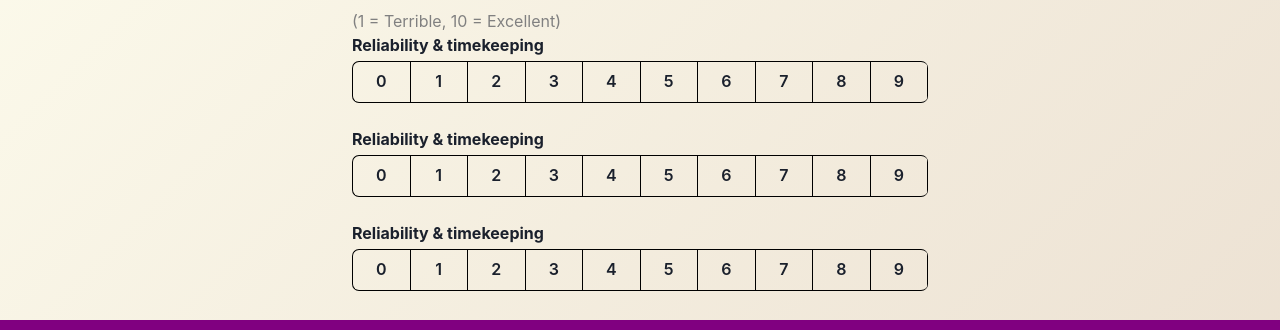
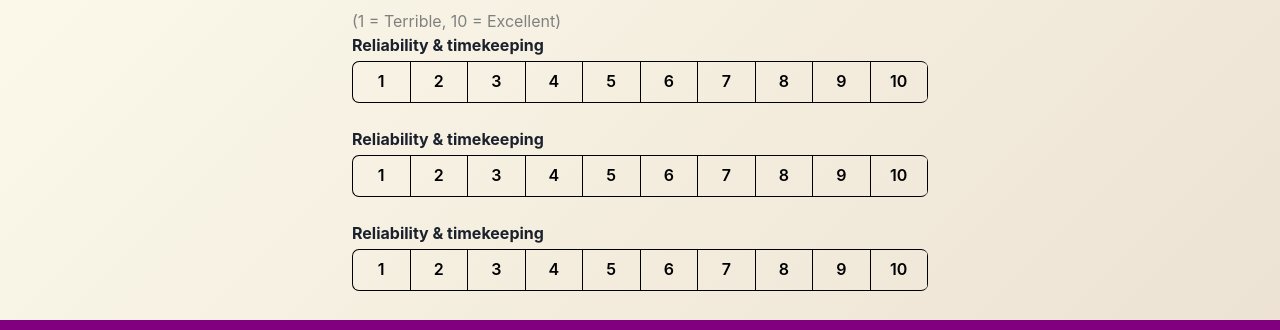
Before and after one commit to aayushwrld/qualitycarpet, a React (Vite) app in the folder client/: page /review in a window 1280 px wide. Shown: the part 440-770 px from the top of the page. Built offline with nearby package versions, Linux system fonts and the light colour scheme.

Commit message:
Enhancement

```diff
--- a/client/src/components/Rater.tsx
+++ b/client/src/components/Rater.tsx
@@ -1,6 +1,9 @@
 import { Box, Button } from "@chakra-ui/react";
+import { useState } from "react";
 
 export default function Rater() {
+  const [selected, setSelected] = useState<number | null>(null);
+
   return (
     <Box
       overflow={"hidden"}
@@ -13,12 +16,20 @@ export default function Rater() {
         <Button
           borderRight={"1px solid black"}
           flex={1}
-          backgroundColor={"transparent"}
+          backgroundColor={selected === i + 1 ? "blue.500" : "transparent"}
+          color={selected === i + 1 ? "white" : "black"}
           colorScheme="gray"
           borderRadius={0}
-          key={i}
+          key={i + 1}
+          onClick={() => setSelected(i + 1)}
+          _hover={{
+            backgroundColor: selected === i + 1 ? "blue.500" : "gray.200",
+          }}
+          _focus={{
+            boxShadow: "none",
+          }}
         >
-          {i}
+          {i + 1}
         </Button>
       ))}
     </Box>
--- a/client/src/components/TwoButtons.tsx
+++ b/client/src/components/TwoButtons.tsx
@@ -1,7 +1,11 @@
 import { Button, ButtonGroup, Flex } from "@chakra-ui/react";
 import { useState } from "react";
 
-export default function TwoButtons({ exportData }: any) {
+interface TwoButtonsProps {
+  exportData: (value: boolean) => void;
+}
+
+export default function TwoButtons({ exportData }: TwoButtonsProps) {
   const [isActive, setIsActive] = useState(true);
 
   const clickYes = () => {
```
